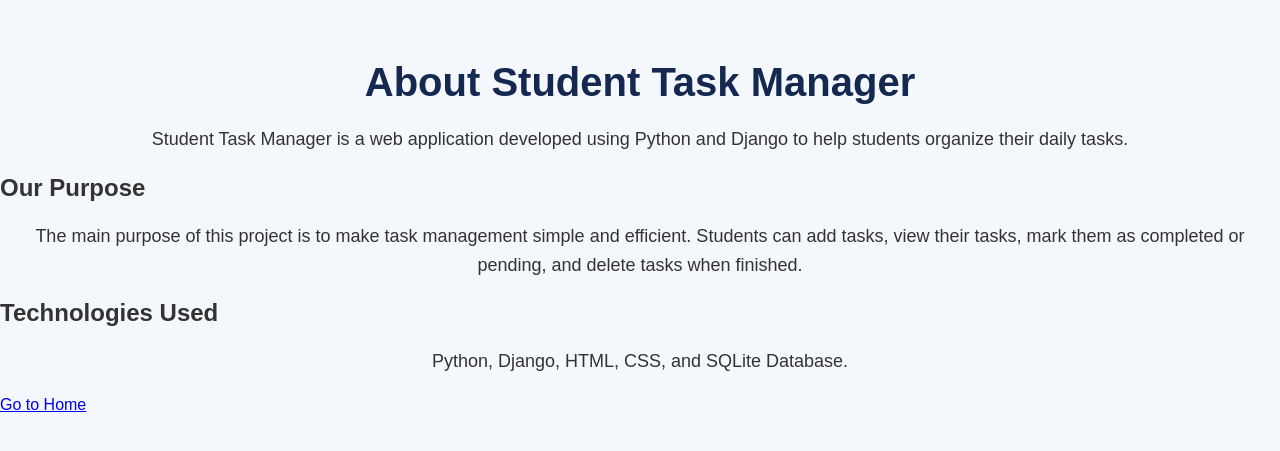
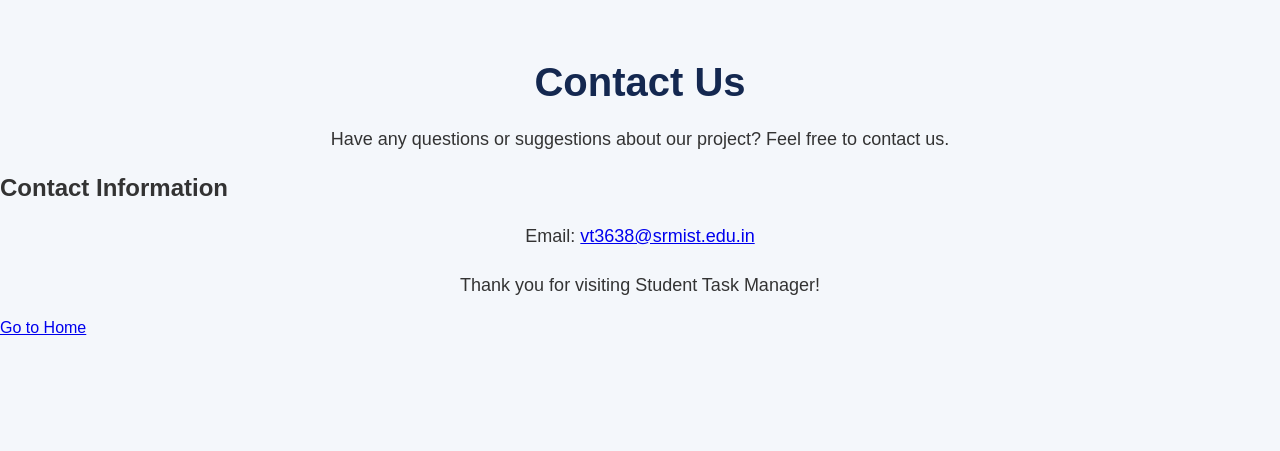
Before and after one commit to vrinda05-hub/my-django-website, a Django app: page /contact/ in a window 1280 px wide. Shown: the part 61-512 px from the top of the page. Run offline with Django 5.2, Linux system fonts and the light colour scheme.

Commit message:
Update website pages and views

```diff
--- a/website/templates/contact.html
+++ b/website/templates/contact.html
@@ -1,11 +1,10 @@
-</html>
 {% load static %}
 <!DOCTYPE html>
 <html lang="en">
 <head>
     <meta charset="UTF-8">
     <meta name="viewport" content="width=device-width, initial-scale=1.0">
-    <title>About Us</title>
+    <title>Contact Us</title>
     <link rel="stylesheet" href="{% static 'website/style.css' %}">
 </head>
 <body>
@@ -17,24 +16,23 @@
     </nav>
 
     <main>
-        <h1>About Student Task Manager</h1>
+        <h1>Contact Us</h1>
 
         <p>
-            Student Task Manager is a web application developed using
-            Python and Django to help students organize their daily tasks.
+            Have any questions or suggestions about our project?
+            Feel free to contact us.
         </p>
 
-        <h2>Our Purpose</h2>
+        <h2>Contact Information</h2>
 
         <p>
-            The main purpose of this project is to make task management
-            simple and efficient. Students can add tasks, view their tasks,
-            mark them as completed or pending, and delete tasks when finished.
+            Email:
+            <a href="mailto:vt3638@srmist.edu.in">
+                vt3638@srmist.edu.in
+            </a>
         </p>
 
-        <h2>Technologies Used</h2>
-
-        <p>Python, Django, HTML, CSS, and SQLite Database.</p>
+        <p>Thank you for visiting Student Task Manager!</p>
 
         <a href="{% url 'home' %}">Go to Home</a>
     </main>
--- a/website/views.py
+++ b/website/views.py
@@ -23,6 +23,7 @@ def complete_task(request, task_id):
         task = get_object_or_404(Task, id=task_id)
         task.completed = not task.completed
         task.save()
+
     return redirect('home')
 
 
@@ -30,6 +31,7 @@ def delete_task(request, task_id):
     if request.method == 'POST':
         task = get_object_or_404(Task, id=task_id)
         task.delete()
+
     return redirect('home')
 
 
```
Also changed, not shown: website/templates/home.html (+4 -4 lines).
